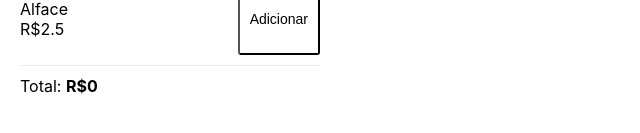
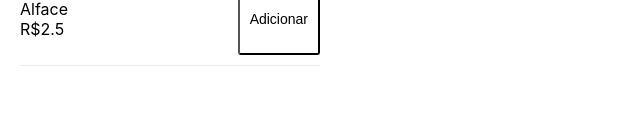
Before and after one commit to danilohrsilva/Dojos, a React (Create React App) app in the folder dojos/20181212-jest-enzyme/: page / in a window 1280 px wide. Shown: the part 471-604 px from the top of the page, without its empty margins (0-640 px from the left). Built offline with nearby package versions, Linux system fonts and the light colour scheme; data requests are answered from the project's data file.

Commit message:
remove total

```diff
--- a/dojos/20181212-jest-enzyme/src/App.js
+++ b/dojos/20181212-jest-enzyme/src/App.js
@@ -111,8 +111,6 @@ class App extends Component {
           cart={this.state.cart}
           removeItem={this.removeIngredientFromCart}
         />
-
-        <span>Total: <strong>R${this.state.cart.total}</strong></span>
       </Fragment>
     );
   }
```
